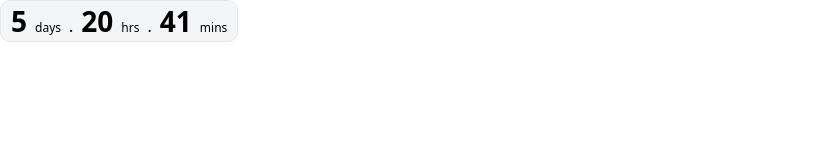
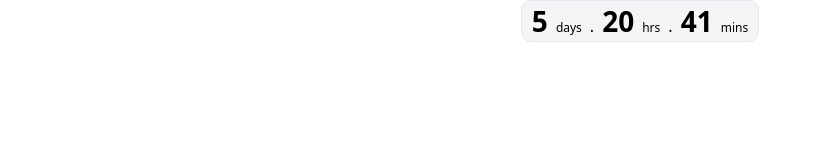
Before and after one commit to vnegro06/countdown, a plain HTML site: page index.html in a window 1280 px wide. Shown: the whole page, without its empty margins (0-822 px from the left). Drawn offline with Linux system fonts and the light colour scheme.

Commit message:
ReReUpdate index.html

```diff
--- a/index.html
+++ b/index.html
@@ -3,25 +3,25 @@
 <head>
 <meta charset="utf-8" />
 <meta name="viewport" content="width=device-width,initial-scale=1" />
-<title>Countdown (tight)</title>
+<title>Countdown (tight centered)</title>
 <style>
-  /* Remove any extra vertical space */
-  html,body { margin:0; padding:0; height:auto; background:transparent; }
+  /* No full-height layout; no default margins */
+  html, body { margin:0; padding:0; background:transparent; }
+  body { font-family:system-ui,-apple-system,Segoe UI,Roboto,Helvetica,Arial; text-align:center; }
 
-  /* Keep it compact */
+  /* Compact pill */
   .pill{
     display:inline-flex;
     align-items:baseline;
     gap:8px;
-    padding:6px 10px;                /* ↓ smaller padding */
+    padding:6px 10px;               /* small vertical padding */
     border-radius:10px;
     border:1px solid #e5e7eb;
     background:#f3f5f6;
-    font-family:system-ui,-apple-system,Segoe UI,Roboto,Helvetica,Arial;
     font-variant-numeric:tabular-nums;
-    line-height:1;                    /* ↓ tight line-height */
+    line-height:1;                  /* tight */
   }
-  .num { font-size:28px; font-weight:800; }   /* ↓ smaller numbers */
+  .num { font-size:28px; font-weight:800; }
   .lbl { font-size:12px; }
   .sep { font-size:16px; line-height:1; }
 </style>
@@ -38,7 +38,7 @@
 <script>
 (function(){
   // Oct 11, 2025 @ 9:00 AM New York (EDT = UTC-4) => 13:00 UTC
-  var targetMs = Date.UTC(2025, 9, 11, 13, 0, 0); // month index: 0=Jan, so 9=Oct
+  var targetMs = Date.UTC(2025, 9, 11, 13, 0, 0);
   function pad(n){ return String(n).padStart(2,'0'); }
   function tick(){
     var diff = targetMs - Date.now();
```
